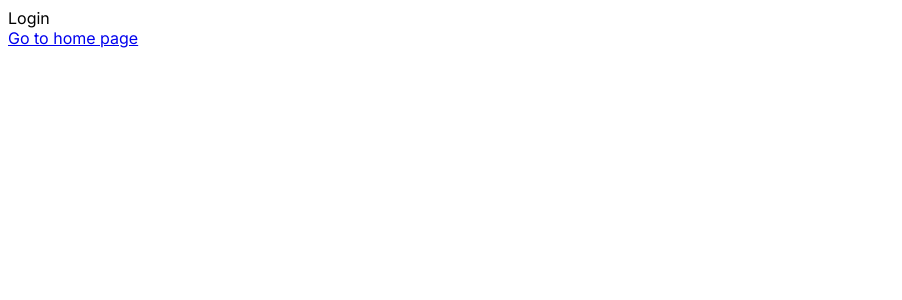
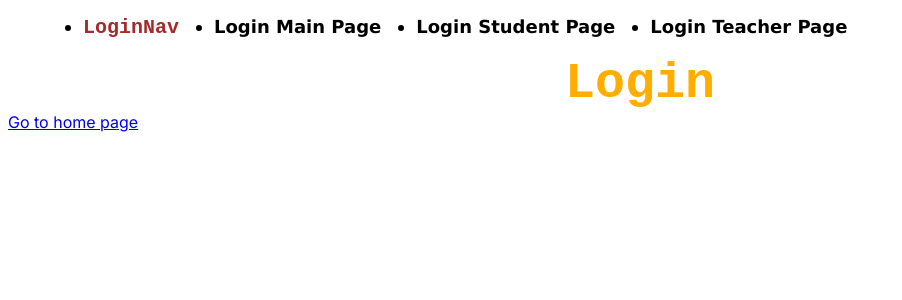
Before and after one commit to Jasmin2208/Nextjs, a Next.js app: page /login in a window 1280 px wide. Shown: the top 300 px of the page, without its empty margins (0-902 px from the left). Built offline with nearby package versions, Linux system fonts and the light colour scheme.

Commit message:
Common Layout

```diff
--- /dev/null
+++ b/src/app/login/layout.js
@@ -0,0 +1,24 @@
+import Link from "next/link";
+import "./login.css"
+
+export default function Layout({ children }) {
+    return (
+        <div>
+            <ul className="login-menu">
+                <li>
+                    <Link href="/login"><h4>LoginNav</h4></Link>
+                </li>
+                <li>
+                    <Link href="/login">Login Main Page</Link>
+                </li>
+                <li>
+                    <Link href="/login/loginstudents">Login Student Page</Link>
+                </li>
+                <li>
+                    <Link href="/login/loginteacher">Login Teacher Page</Link>
+                </li>
+            </ul>
+            {children}
+        </div>
+    )
+}
--- /dev/null
+++ b/src/app/login/login.css
@@ -0,0 +1,31 @@
+.login-menu {
+    display: flex;
+}
+
+.login-menu li {
+    margin-left: 35px;
+    font-size: large;
+    font-weight: 700;
+    font-family: Verdana, Geneva, Tahoma, sans-serif;
+}
+
+.login-menu li a {
+    text-decoration: none;
+    color: black;
+}
+
+.login-menu li h4 {
+    margin: 0;
+    font-size: x-large;
+    font-weight: 900;
+    font-family: monospace;
+    color: brown;
+}
+
+.heading {
+    color: rgb(255, 174, 0);
+    font-size: 50px;
+    font-weight: 900;
+    font-family: monospace;
+    text-align: center;
+}
--- a/src/app/login/page.js
+++ b/src/app/login/page.js
@@ -1,10 +1,11 @@
 import Link from 'next/link'
 import React from 'react'
+import './login.css'
 
 function Login() {
     return (
         <>
-            <div>Login</div>
+            <div className='heading'>Login</div>
             <Link href="/">Go to home page</Link>
         </>
     )
```
Also changed, not shown: src/app/login/loginstudents/page.js (added, +9 -0 lines), src/app/login/loginteacher/page.js (added, +11 -0 lines).
